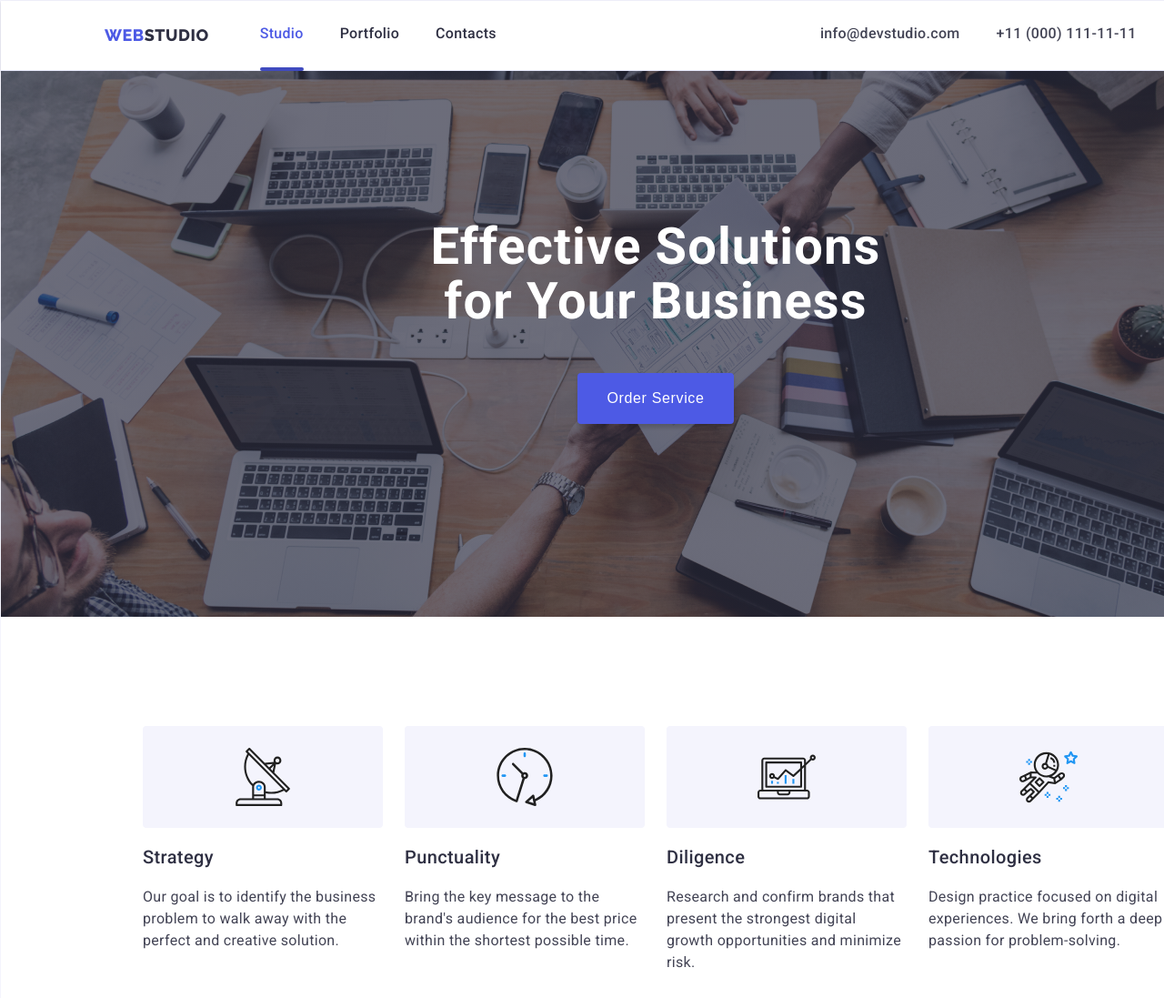
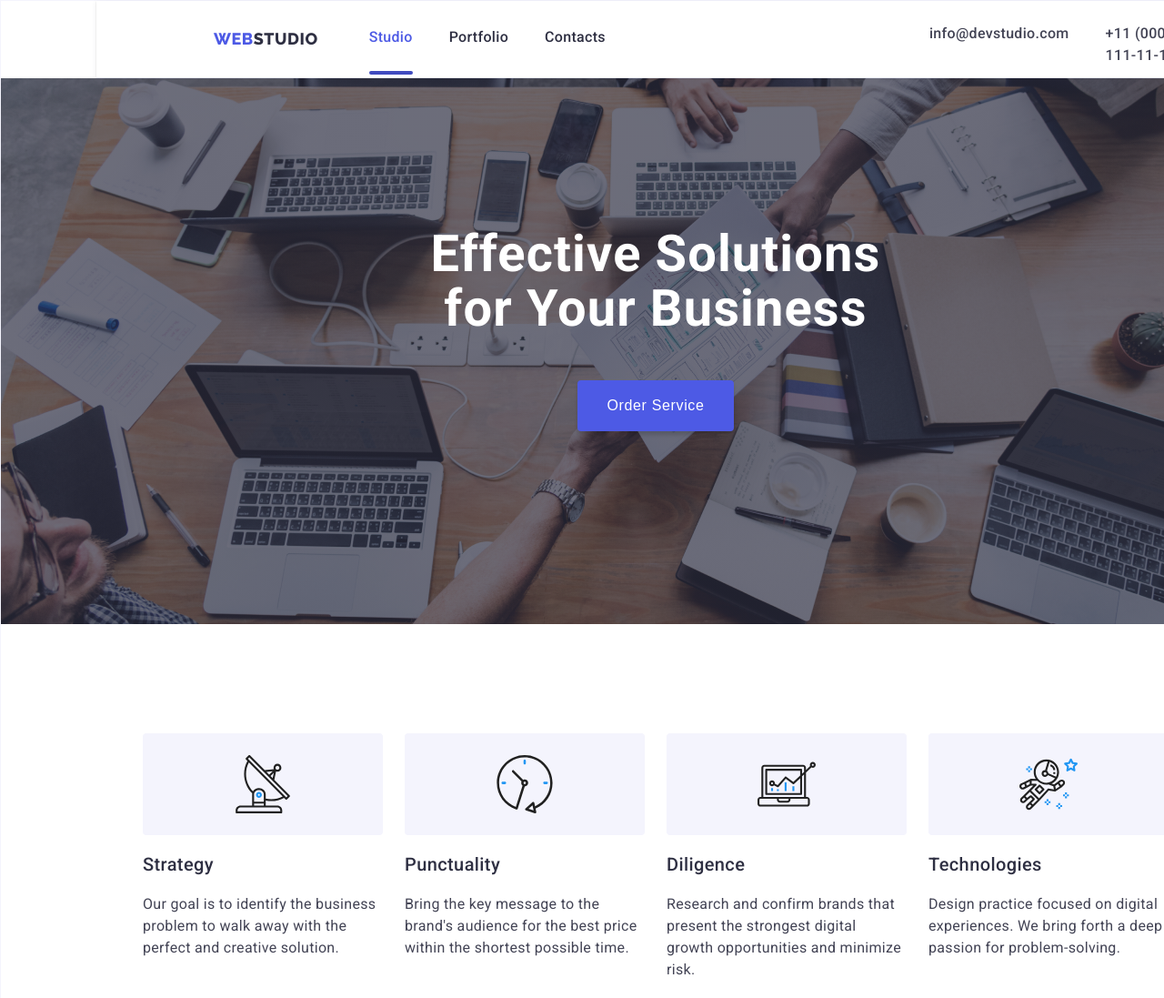
Before and after one commit to nathanvalones/goit-markup-hw-07, a plain HTML site: page index.html in a window 1280 px wide. Shown: the top 1097 px of the page at 91% size. Drawn offline with Linux system fonts and the light colour scheme.

Commit message:
initial commit

```diff
--- a/css/styles.css
+++ b/css/styles.css
@@ -137,12 +137,16 @@ body {
 }
 
 .container {
-    width: 1440px;
+    /* width: 1440px; */
     padding: 24px 0 0 0;
     gap: 24px;
     border-bottom: 1px solid var(--CORNFLOWER, #E7E9FC);
     background: var(--WHITE, #FFF);
     box-shadow: 0px 1px 6px 0px rgba(46, 47, 66, 0.08), 0px 1px 1px 0px rgba(46, 47, 66, 0.16), 0px 2px 1px 0px rgba(46, 47, 66, 0.08);
+    padding-left: 15px;
+    padding-right: 15px;
+    margin-left: auto;
+    margin-right: auto;
 }
 
 .d-flex {
@@ -829,3 +833,35 @@ body {
 .btn-sub svg {
     fill: var(--WHITE);
 }
+
+/* CSS Media Query */
+
+/* Mobile View */
+@media (min-width: 428px) {
+    .container {
+        width: 480px;
+    }
+}
+
+/* Tablet View */
+@media (min-width: 768px) {
+    .container {
+        width: 768px;
+    }
+}
+
+/* Desktop View */
+@media (min-width: 1200px) {
+    .container {
+        width: 1200px;
+    }
+
+}
+
+@media (max-width: 767px) {
+
+}
+
+@media (max-width: 427px) {
+
+}
--- a/index.html
+++ b/index.html
@@ -1,7 +1,7 @@
 <!DOCTYPE html>
 <html lang="en">
 <head>
-        <title>Homework 6</title>
+        <title>Homework 7</title>
         <meta charset="UTF-8">
         <link rel="stylesheet" href="./css/styles.css" />
         <link rel="preconnect" href="https://fonts.googleapis.com">
```
Also changed, not shown: portfolio.html (+1 -1 lines), 1 other file.
